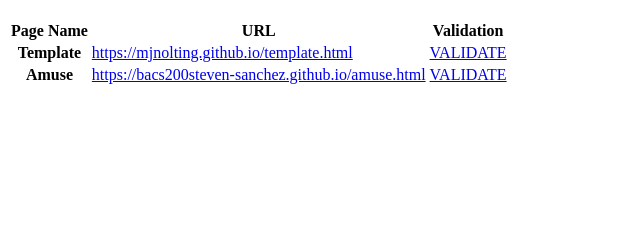
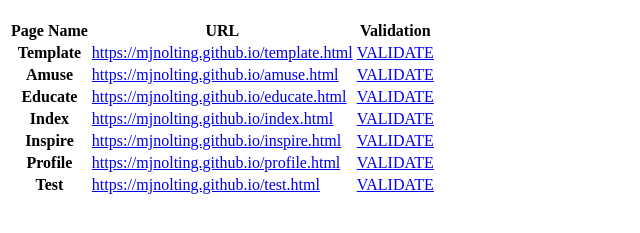
Before and after one commit to mjnolting/mjnolting.github.io, a plain HTML site: page test.html in a window 1280 px wide. Shown: the part 61-294 px from the top of the page, without its empty margins (0-640 px from the left). Drawn offline with Linux system fonts and the light colour scheme.

Commit message:
Update test.html

```diff
--- a/test.html
+++ b/test.html
@@ -22,8 +22,33 @@
                 </tr>
                 <tr>
                     <th class="rheader">Amuse</th>
-                    <td><a href="amuse.html">https://bacs200steven-sanchez.github.io/amuse.html</a></td>
-                    <td><a href="https://validator.w3.org/nu/?showsource=yes&doc=https%3A%2F%2Fbacs200steven-sanchez.github.io%2Famuse.html">VALIDATE</a></td>
+                    <td><a href="https://mjnolting.github.io/amuse.html">https://mjnolting.github.io/amuse.html</a></td>
+                    <td><a href="https://validator.w3.org/nu/?showsource=yes&doc=https://mjnolting.github.io/amuse.html">VALIDATE</a></td>
+                </tr>
+                <tr>
+                    <th class="rheader">Educate</th>
+                    <td><a href="https://mjnolting.github.io/educate.html">https://mjnolting.github.io/educate.html</a></td>
+                    <td><a href="https://validator.w3.org/nu/?showsource=yes&doc=https://mjnolting.github.io/educate.html">VALIDATE</a></td>
+                </tr>
+                <tr>
+                    <th class="rheader">Index</th>
+                    <td><a href="https://mjnolting.github.io/index.html">https://mjnolting.github.io/index.html</a></td>
+                    <td><a href="https://validator.w3.org/nu/?showsource=yes&doc=https://mjnolting.github.io/index.html">VALIDATE</a></td>
+                </tr>
+                <tr>
+                    <th class="rheader">Inspire</th>
+                    <td><a href="https://mjnolting.github.io/inspire.html">https://mjnolting.github.io/inspire.html</a></td>
+                    <td><a href="https://validator.w3.org/nu/?showsource=yes&doc=https://mjnolting.github.io/inspire.html">VALIDATE</a></td>
+                </tr>
+                <tr>
+                    <th class="rheader">Profile</th>
+                    <td><a href="https://mjnolting.github.io/profile.html">https://mjnolting.github.io/profile.html</a></td>
+                    <td><a href="https://validator.w3.org/nu/?showsource=yes&doc=https://mjnolting.github.io/profile.html">VALIDATE</a></td>
+                </tr>
+                <tr>
+                    <th class="rheader">Test</th>
+                    <td><a href="https://mjnolting.github.io/test.html">https://mjnolting.github.io/test.html</a></td>
+                    <td><a href="https://validator.w3.org/nu/?showsource=yes&doc=https://mjnolting.github.io/test.html">VALIDATE</a></td>
                 </tr>
             </tbody>
         </table>
```
